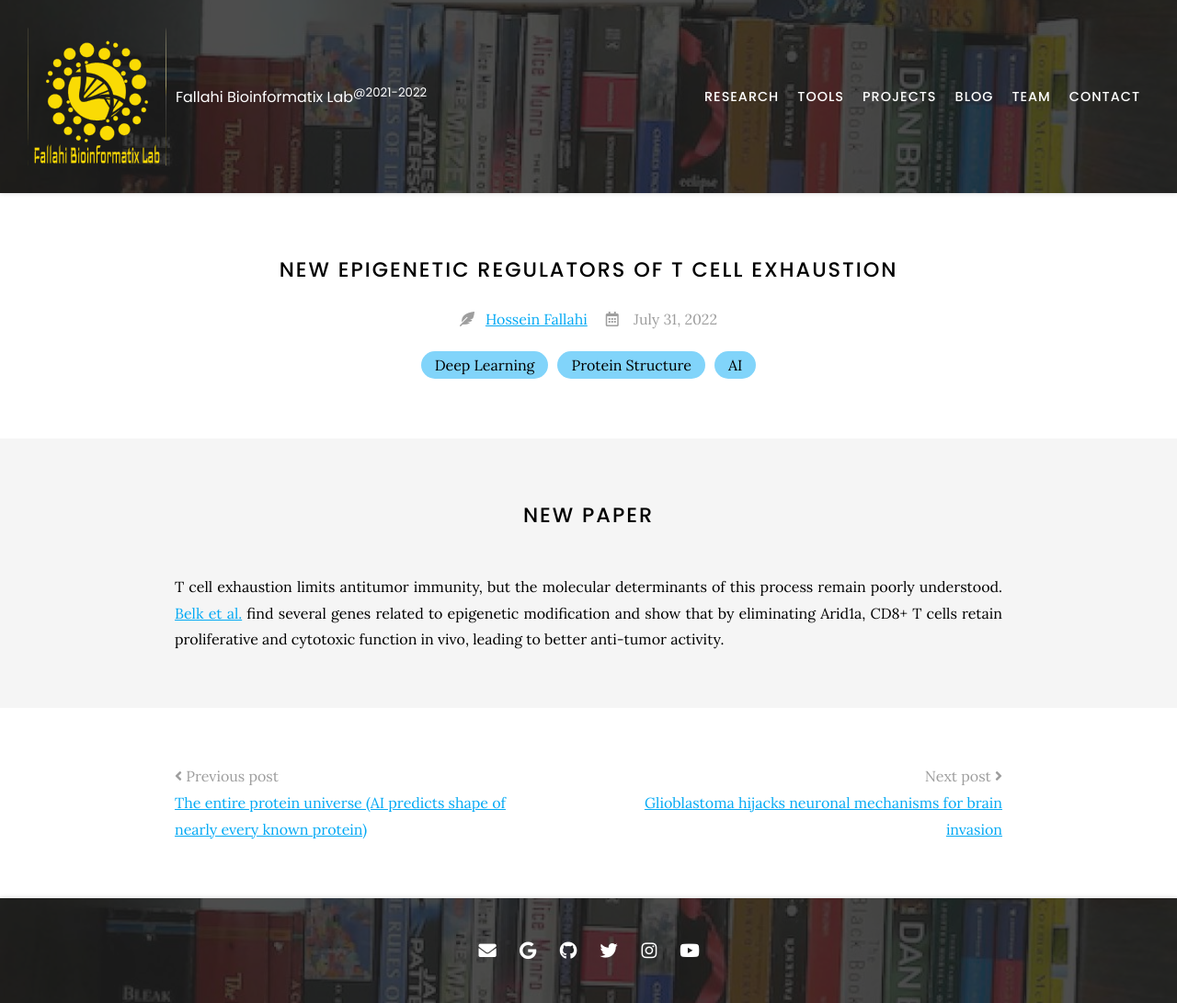
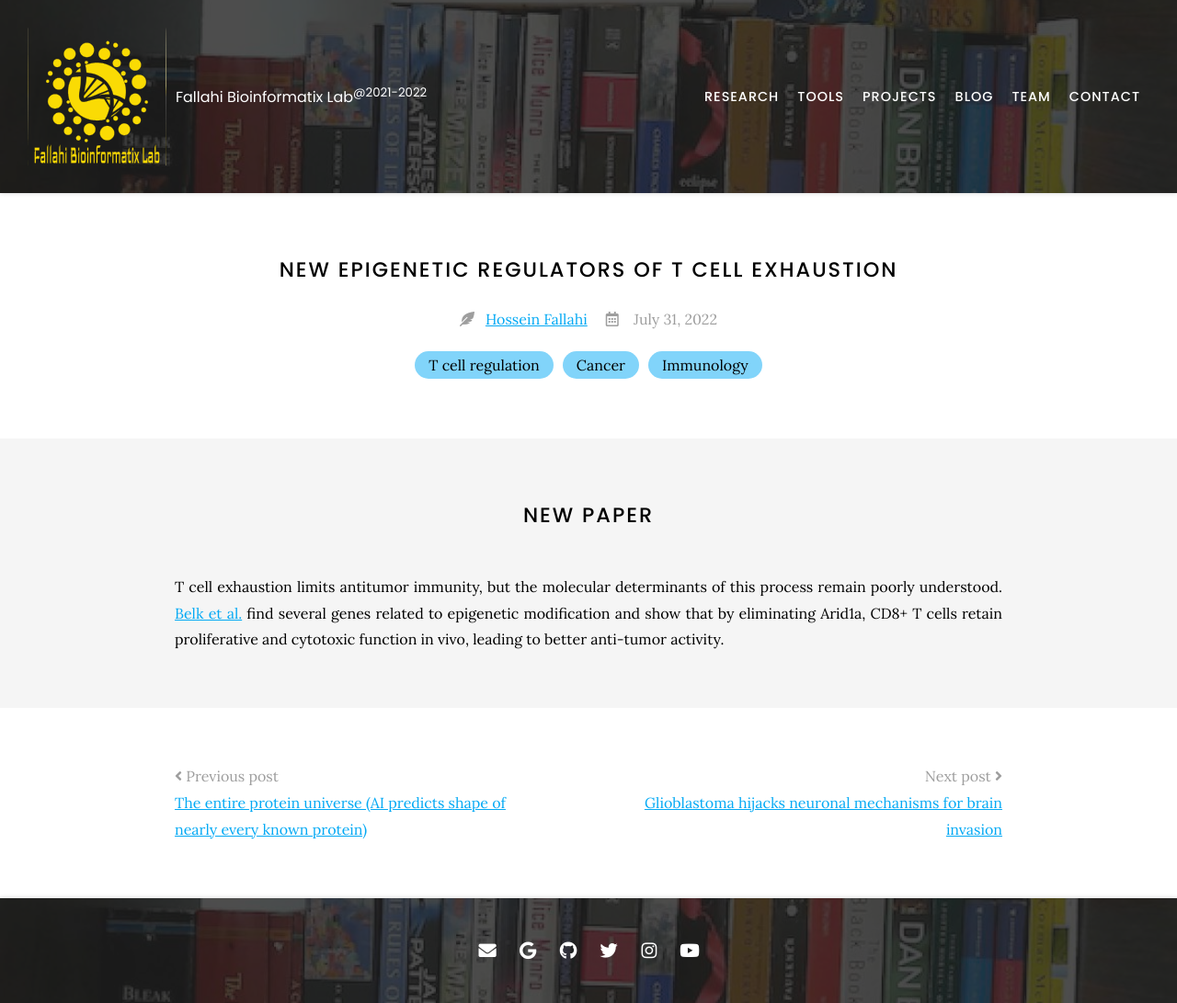
Before and after one commit to Hossein-Fallahi/Fallahi-Bioinformatics-Lab, a Jekyll site: the page built from _posts/2022-07-31-post-18.md, in a window 1280 px wide. Shown: the whole page at 92% size. Built offline with Jekyll 4.4.1, drawn with Linux system fonts in a browser that asks for light colours; nearby versions of some CDN libraries.

Commit message:
Update 2022-07-31-post-18.md

```diff
--- a/_posts/2022-07-31-post-18.md
+++ b/_posts/2022-07-31-post-18.md
@@ -1,9 +1,9 @@
 ---
 title: New epigenetic regulators of T cell exhaustion
 tags:
-  - Deep Learning
-  - Protein Structure
-  - AI
+  - T cell regulation
+  - Cancer
+  - Immunology
 
 author: Hossein Fallahi
 member: Hossein Fallahi
```
